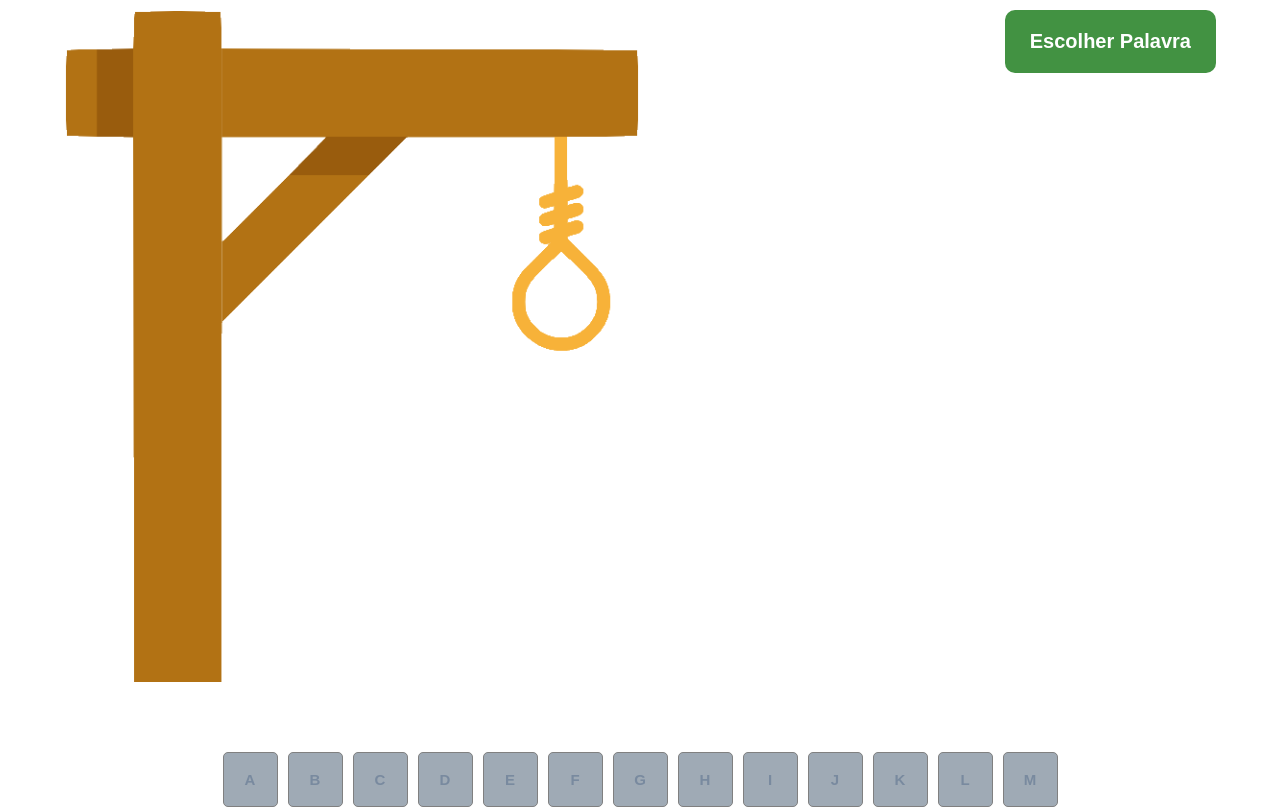
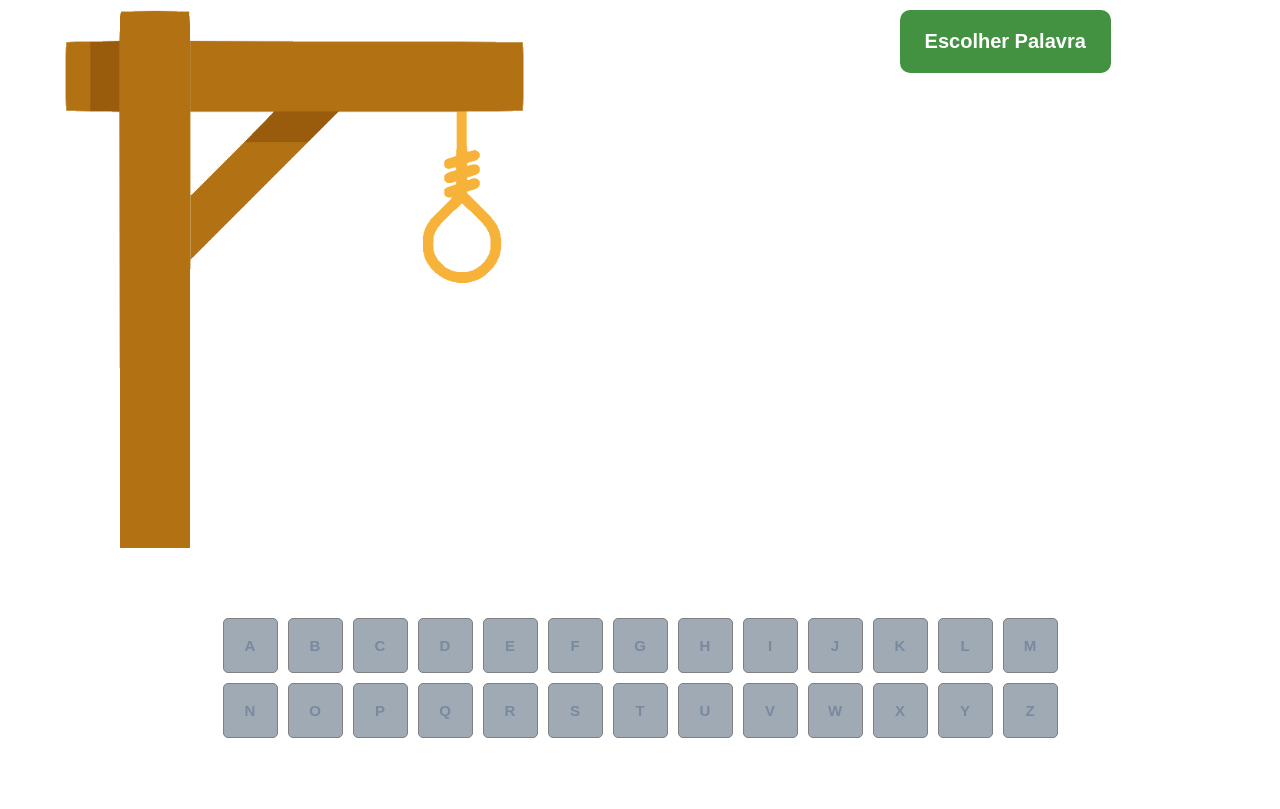
Before and after one commit to JuliaFLacerda/Forca, a React (Create React App) app: page / in a window 1280 px wide. Shown: the top 809 px of the page. Built offline with nearby package versions, Linux system fonts and the light colour scheme.

Commit message:
Teste ajustes finos 5

```diff
--- a/src/style.css
+++ b/src/style.css
@@ -109,7 +109,7 @@ button{
 }
 
 img{
-    width: 50%;
+    width: 40%;
 
 }
 
```
